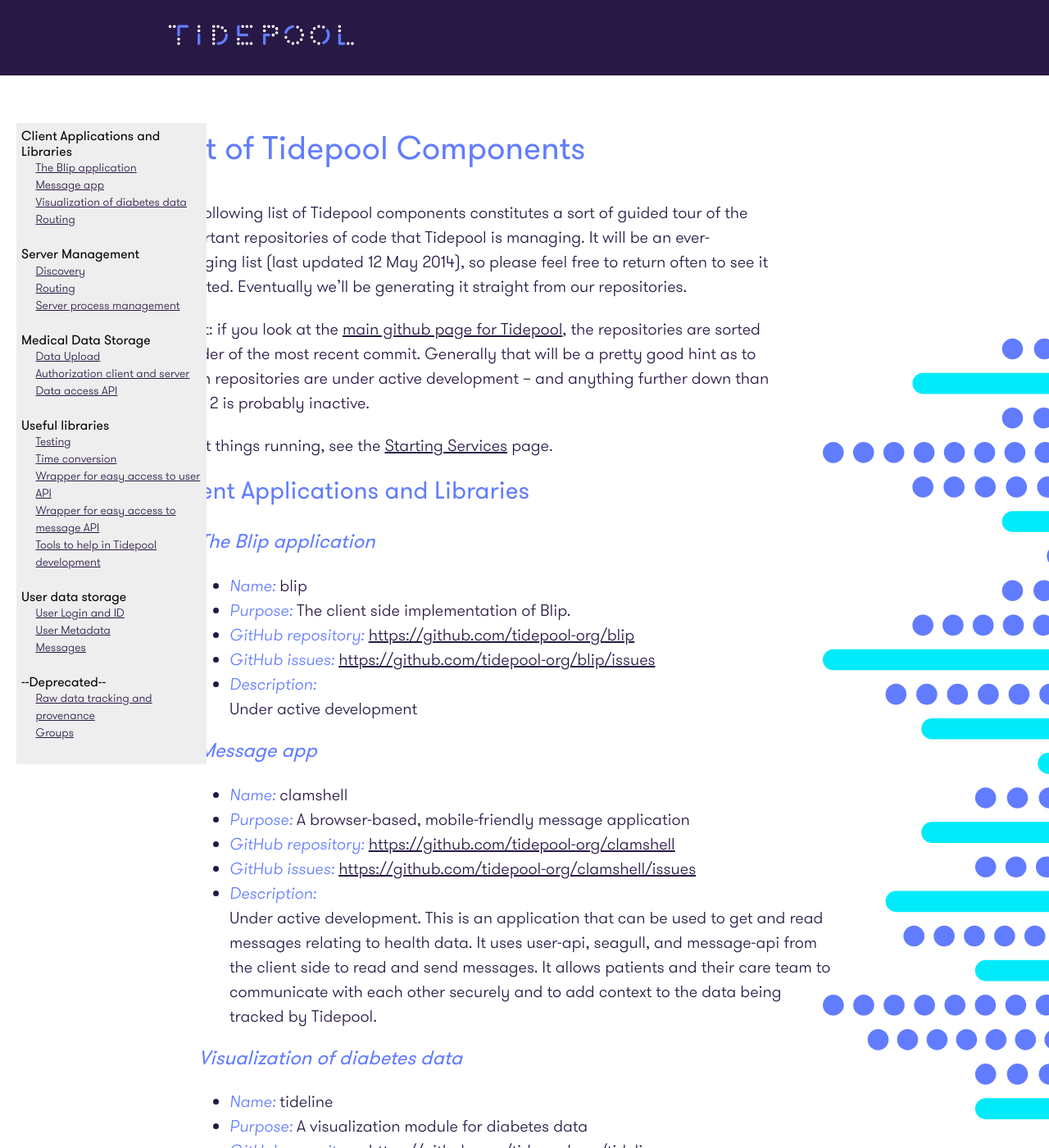
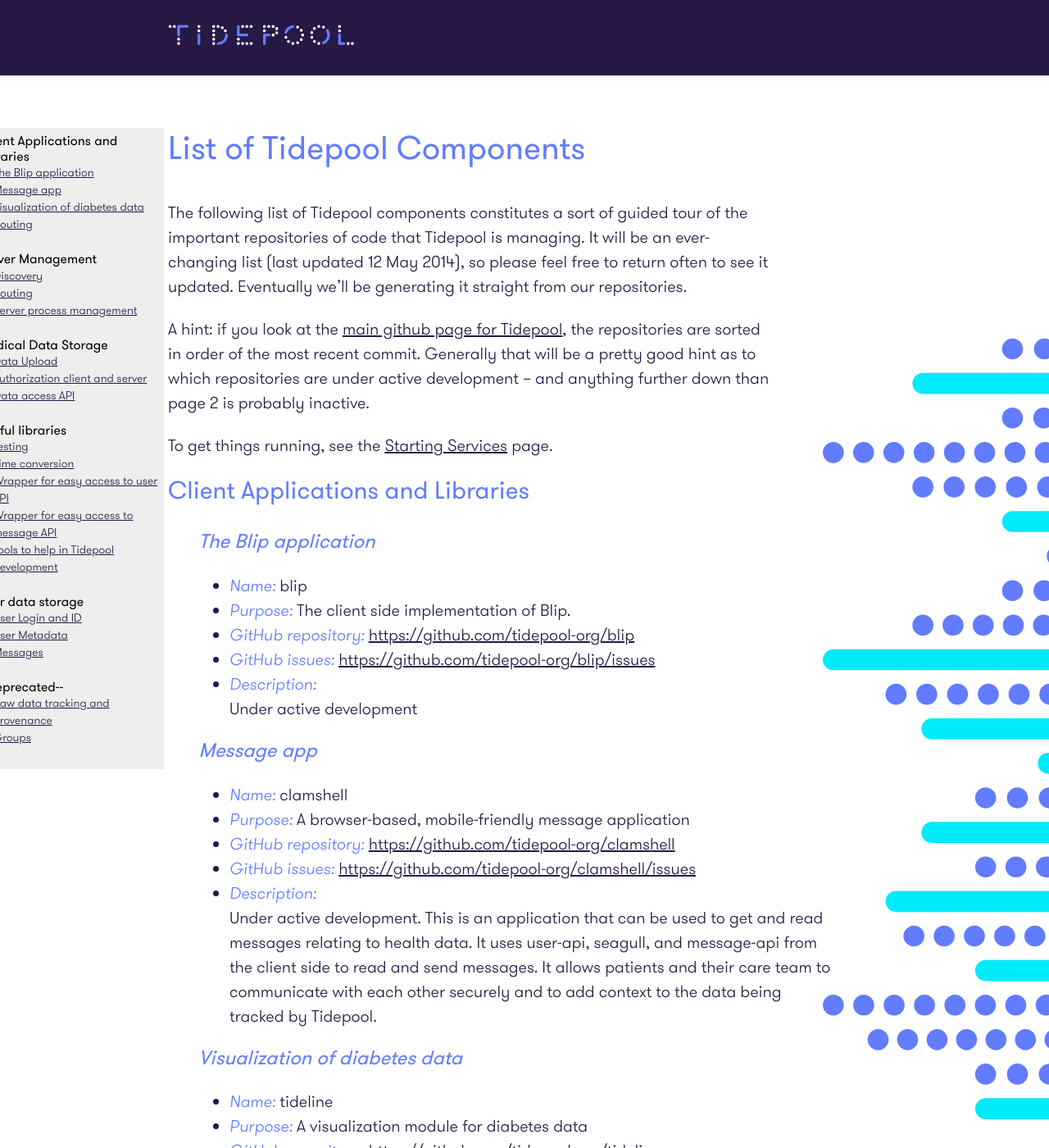
Before and after one commit to tidepool-org/tidepool-org.github.io, a Jekyll site: the page built from TidepoolComponents.md, in a window 1280 px wide and 1400 px high. Shown: the whole window at 82% size. Built offline with Jekyll 4.4.1, drawn with Linux system fonts in a browser that asks for light colours.

Commit message:
fix components TOC for small laptop screens

```diff
--- a/css/site.css
+++ b/css/site.css
@@ -994,9 +994,8 @@ font-style: italic;
 }
 
 .TOC {
-	position: fixed;
-	left: 20px;
-	top: 150px;
+	position: absolute;
+	left: -237px;
 	width: 220px;
 	background-color: #eeeeee;
 	padding: 6px;
```
